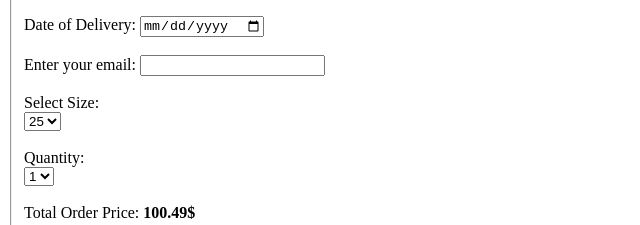
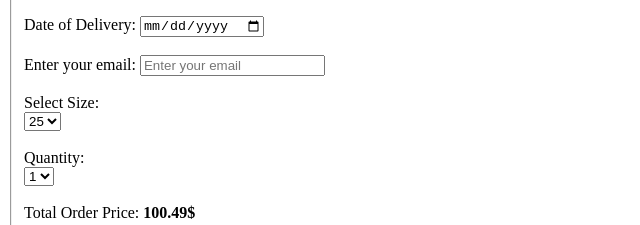
Before and after one commit to Abhip32/IP-LAB-1.2, a plain HTML site: page index.html in a window 1280 px wide. Shown: the part 523-748 px from the top of the page, 0-640 px from the left. Drawn offline with Linux system fonts and the light colour scheme.

Commit message:
Update index.html

```diff
--- a/index.html
+++ b/index.html
@@ -35,7 +35,7 @@
 <br><br>
 
 <label for="email">Enter your email:</label>
-<input type="email" id="email" name="email" placeholer="Enter your email">
+<input type="email" id="email" name="email" placeholder="Enter your email">
 <br><br>
 
 <label for="size">Select Size:</label><br>
```
